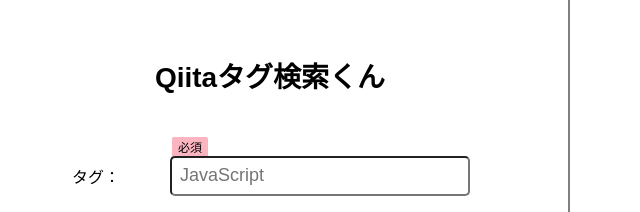
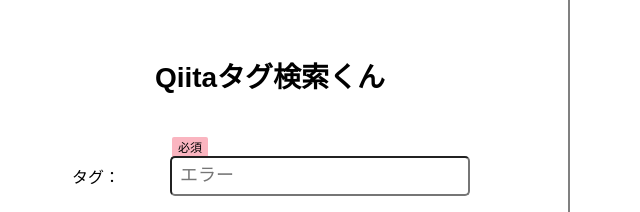
Before and after one commit to matt-note/qiita-tag-kensaku, a plain HTML site: page index.html in a window 1280 px wide. Shown: the top 212 px of the page, 370-1010 px from the left. Drawn offline with Linux system fonts and the light colour scheme.

Commit message:
プレースホルダーをランダムに設定

```diff
--- a/index.html
+++ b/index.html
@@ -110,7 +110,7 @@
       ,"スクレイピング","Bootstrap","Jenkins","WSL","画像処理","Gem","MongoDB","SwiftUI","プログラミング初心者","正規表現"
       ,"spring","オブジェクト指向","Google","電子工作","gradle","DB","ROS","テスト","個人開発","RPA"
       ,"GitHubActions","UE4","Rails6","Unity3D","深層学習","redux","Anaconda","BigQuery","PHP7","CSV"
-      ,"CircleCI","ATOM","HTTP","CakePHP","資格","Railsチュートリアル","SQLServer","Terminal,Express"
+      ,"CircleCI","ATOM","HTTP","CakePHP","資格","Railsチュートリアル","SQLServer","Terminal","Express"
       ,"データサイエンス","IntelliJ","GoogleSpreadSheet","Sass","Ethereum","node-red"
 
       ,"WSL2","WPF","ESP32","SSL","CloudFormation","Database","test","oraclecloud","oci","ubuntu18.04"
@@ -136,6 +136,10 @@
     const sortField = document.querySelectorAll('input[name="sort"]');
 
     window.addEventListener("DOMContentLoaded", () => {
+
+      // プレースホルダーをランダムに設定
+      let randomIndex = Math.floor(Math.random() * (tagArray.length + 1));
+      tag.placeholder = tagArray[randomIndex];
 
       // オートコンプリート
       autocomplete(tag, tagArray);
```
